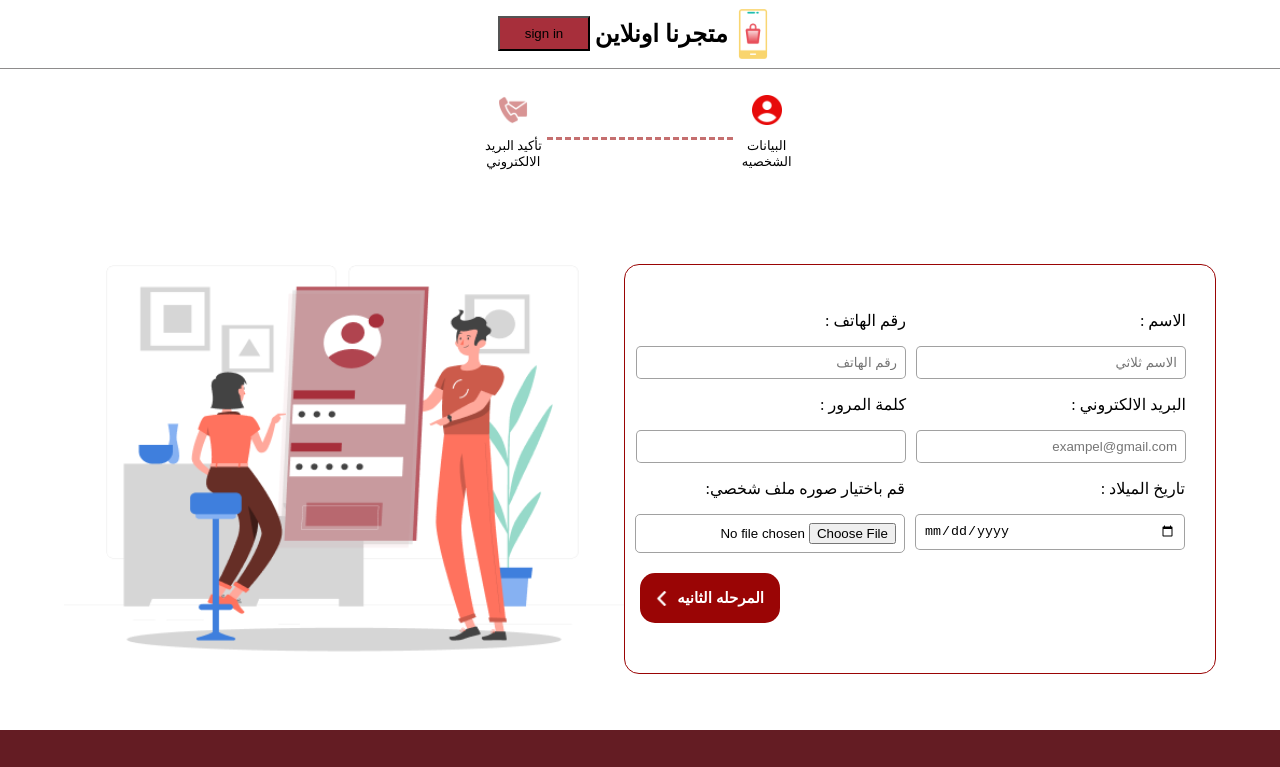
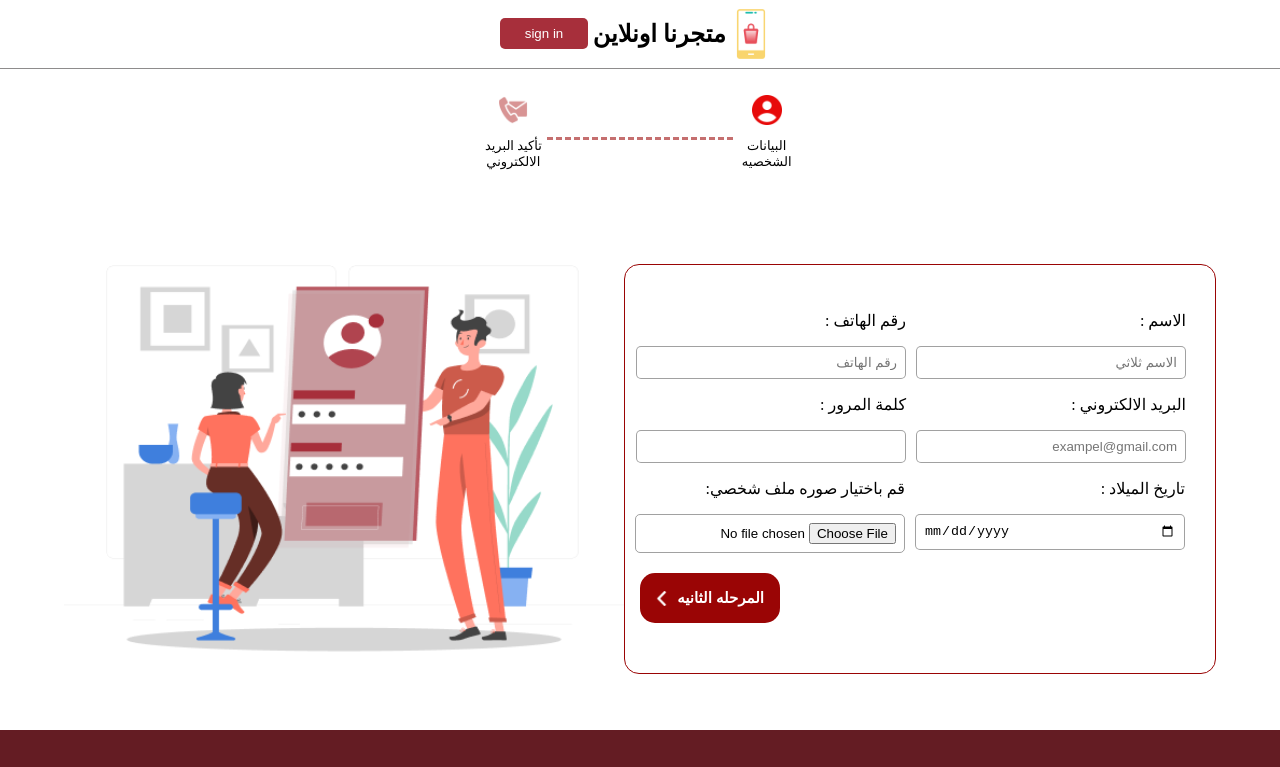
Before and after one commit to ibrahemelshahawy/shop-online, a plain HTML site: page index.html in a window 1280 px wide. Shown: the top 767 px of the page. Drawn offline with Linux system fonts and the light colour scheme.

Commit message:
Update index.css

```diff
--- a/index.css
+++ b/index.css
@@ -132,6 +132,15 @@ body{
     display: flex;
     align-items:center ;
   }
+
+.sign_in_Btn{
+    padding: 10px 35px;
+    background-color: #A72F3B;
+    color: white;
+    border: none;
+    border-radius: 5px;
+    cursor: pointer;
+}
 
   .step1{
     width: 25%;
@@ -304,6 +313,8 @@ body{
     width: 30px;
   }
 
+
+
   .social_media{
     width: 10%;
     /* background-color: aqua; */
```
